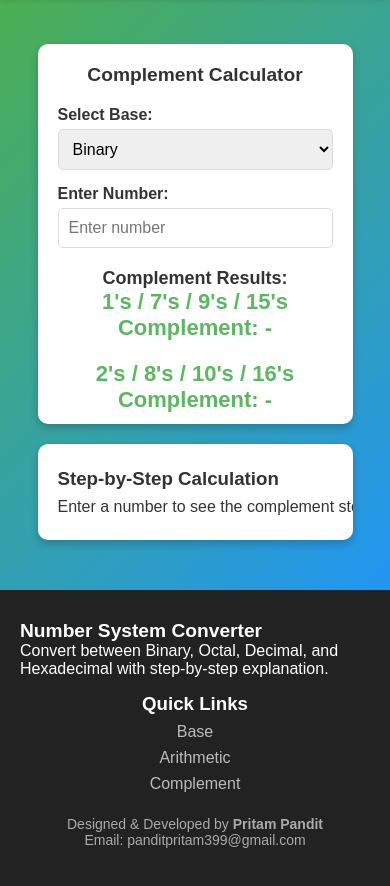
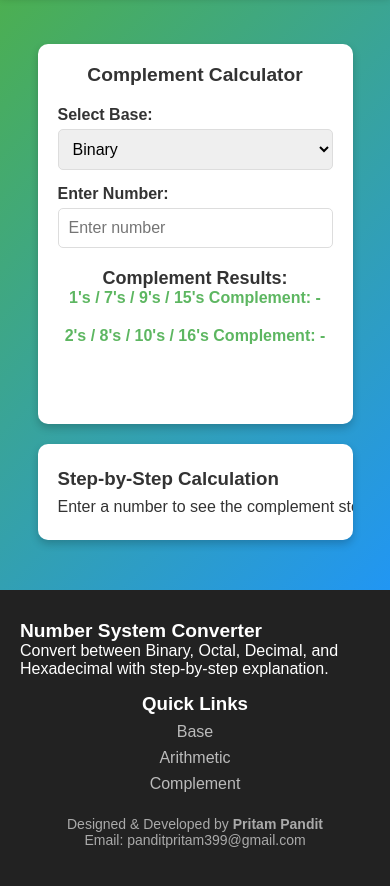
Before and after one commit to Pritam1926/Numbersystem, a plain HTML site: page complement.html in a window 390 px wide. Shown: the part 64-950 px from the top of the page. Drawn offline with Linux system fonts and the light colour scheme.

Commit message:
Update complement.html

```diff
--- a/complement.html
+++ b/complement.html
@@ -102,6 +102,9 @@
 
         /* Responsive */
         @media (max-width: 768px) {
+            .result-box p{
+                font-size: 1em;
+            }
             #heading {
                 font-size: 1.2em;
             }
```
